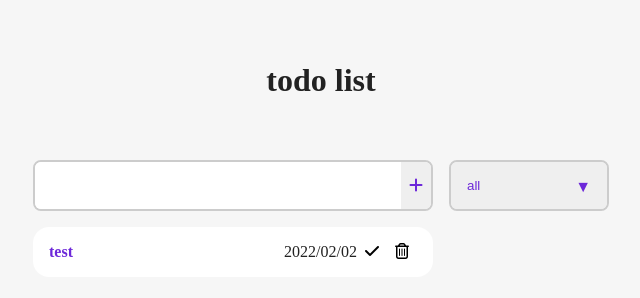
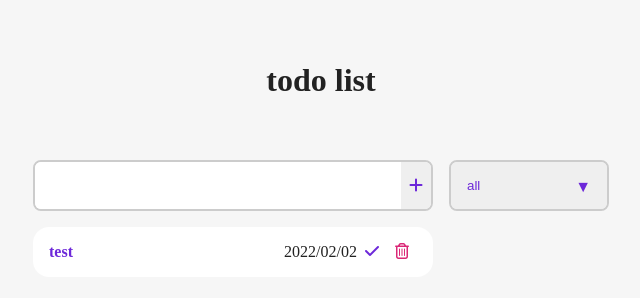
Before and after one commit to ArianMakiabadi/to-do-list, a plain HTML site: page index.html in a window 1280 px wide. Shown: the full height of the page, 319-959 px from the left. Drawn offline with Linux system fonts and the light colour scheme.

Commit message:
icon colors changed

```diff
--- a/style.css
+++ b/style.css
@@ -138,3 +138,10 @@ select {
   text-shadow: none;
   border: none;
 }
+
+.fa-trash-alt {
+  color: var(--mainRed);
+}
+.fa-check {
+  color: var(--primaryColor);
+}
```
